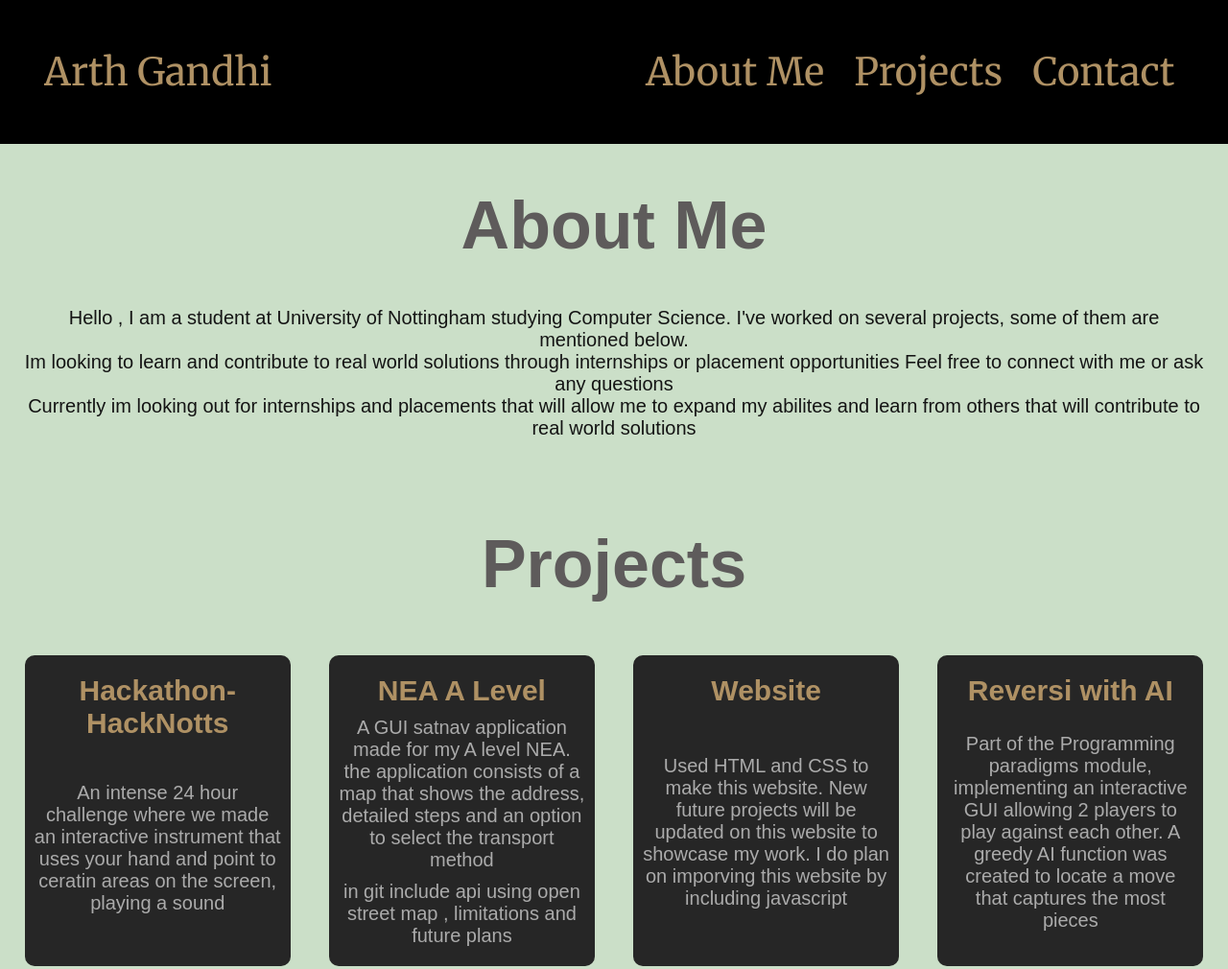
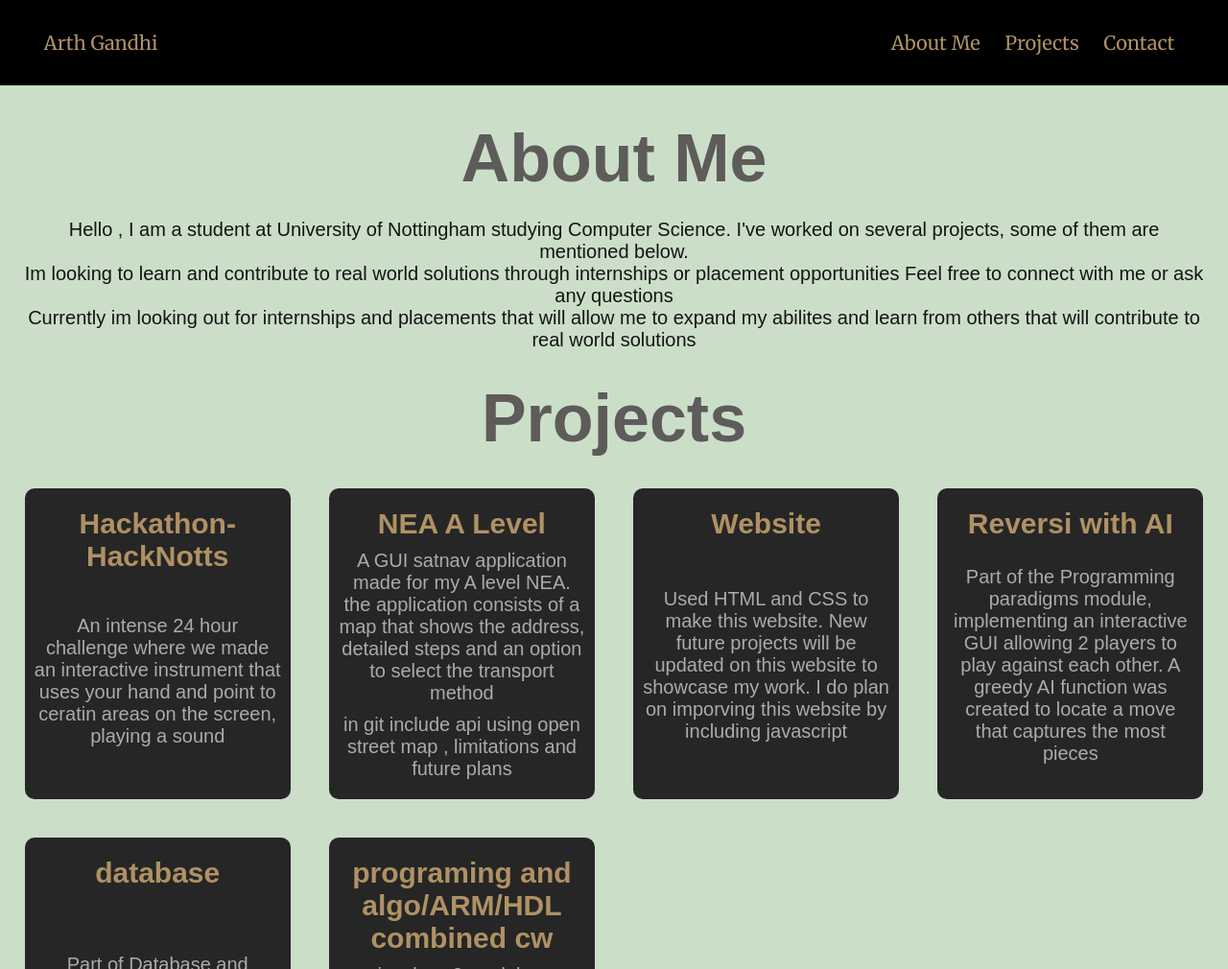
Before and after one commit to Arth253/Arth253.github.io, a plain HTML site: page index.html in a window 1280 px wide. Shown: the top 1010 px of the page at 96% size. Drawn offline with Linux system fonts and the light colour scheme.

Commit message:
header fixed to top

```diff
--- a/index.html
+++ b/index.html
@@ -13,7 +13,8 @@
     <script src="https://kit.fontawesome.com/59287d9ec7.js" crossorigin="anonymous"></script>
 </head>
 <body>
-    <div id="header">
+    <div id = "wrapper">
+    <div class="header">
         <div class = "container">
             <nav>
                 <div class ="name"> Arth Gandhi</div>
@@ -25,21 +26,7 @@
             </nav>
         </div>
     </div>
-    <!--
-    <div id="about">
-        <div class = "container">
-            <div class = "row">
-                <div class="about-col-1">
-                    <p>Lorem ipsum dolor sit amet, consectetur adipiscing elit, sed do eiusmod tempor incididunt ut labore et dolore magna aliqua. Ut enim ad minim veniam, quis nostrud exercitation ullamco laboris nisi ut aliquip ex ea commodo consequat. Duis aute irure dolor in reprehenderit in voluptate velit esse cillum dolore eu fugiat nulla pariatur. Excepteur sint occaecat cupidatat non proident, sunt in culpa qui officia deserunt mollit anim id est laborum. </p>
-                </div>
-                <div class="about-col-2">
 
-                    <h1 class = "sub-title"> About Me</h1>
-                </div>
-            </div>
-        </div>
-    </div>
-    -->
     <div id = "about">
         <div class = "container">
 
@@ -53,8 +40,6 @@
                     <br>Currently im looking out for internships and placements that will allow me to
                     expand my abilites and learn from others that will contribute to real world solutions
                 </p>
-
-
         </div>
     </div>
 
@@ -121,7 +106,7 @@
         </div>
     </footer>
 
-
+    </div>
 <script>
 
 </script>
--- a/style.css
+++ b/style.css
@@ -15,15 +15,26 @@ body{
     display: flex;
     flex-direction: column;
 }
-#header{
+
+.wrapper {
+    background: lightblue;
+    width: 100vw;
+    height: 100vh;
+    display: flex;
+    flex-direction: column;
+}
+
+.header{
+    position: fixed;
+    width: 100%;
     /*background: #462521;*/
     background: #000;
-    padding: 20px 0px;
+    padding: 2px 0px;
 }
 
 .container{
     padding: 5px 2%; /*padding topbottom leftright*/
-    font-size: 40px;
+    font-size: 20px;
 }
 
 .container p {
@@ -73,7 +84,7 @@ nav ul li a:hover::after{
 
 /*        ABOUT         */
 #about {
-    padding: 40px 0;
+    padding: 15vh 0 0 0;
     color: #141414;
 }
 .column{
@@ -90,7 +101,7 @@ nav ul li a:hover::after{
 
 /*     PROJECTS         */
 #projects {
-    padding: 40px 0;
+    padding: 20px 0;
     color: #ababab;
 }
 .work-done{
@@ -133,7 +144,7 @@ nav ul li a:hover::after{
 
 /*     CONTACT     */
 #contact{
-    padding: 40px 0;
+    padding: 20px 0;
     color: #141414;
 }
 
```
